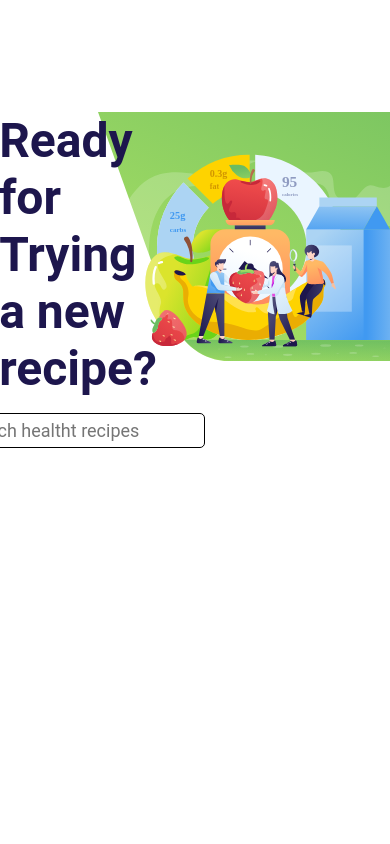
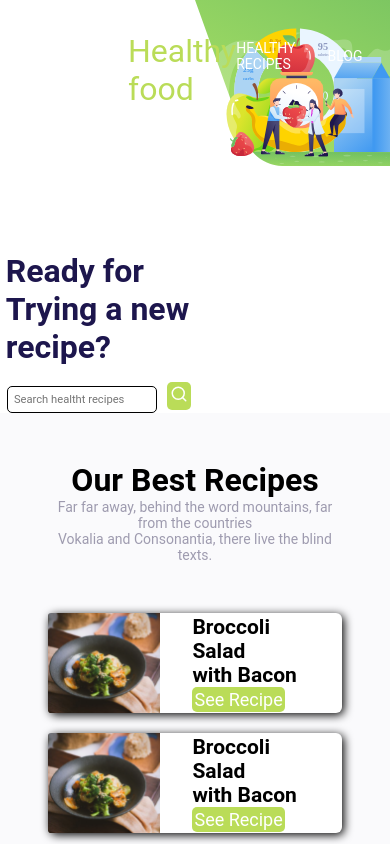
Before and after one commit to gustavolopesv3/GCB-Frontend, a React (Create React App) app: page / in a window 390 px wide. Shown: the top 844 px of the page. Built offline with nearby package versions, Linux system fonts and the light colour scheme.

Commit message:
responsive 425px

```diff
--- a/src/components/CardBlog/styles.ts
+++ b/src/components/CardBlog/styles.ts
@@ -27,4 +27,10 @@ export const Card = styled.div`
       font-size: 1rem;
     }
   }
+  @media screen and (max-width: 425px) {
+    width: 180px;
+    h3 {
+      font-size: 1rem;
+    }
+  }
 `;
--- a/src/components/Header/styles.ts
+++ b/src/components/Header/styles.ts
@@ -35,6 +35,5 @@ export const Nav = styled.nav`
     }
   }
   @media only screen and (max-width: 767px) {
-    display: none;
   }
 `;
--- a/src/pages/Home/styles.ts
+++ b/src/pages/Home/styles.ts
@@ -52,6 +52,28 @@ export const SectionBanner = styled.section`
       }
       button {
         margin-left: 10px;
+      }
+    }
+  }
+
+  @media screen and (max-width: 425px) {
+    background-size: 50%;
+    height: 100%;
+    .search {
+      width: 50%;
+      h1 {
+        font-size: 2rem;
+      }
+      .searchContent {
+        margin-left: 0.2rem;
+        input {
+          width: 150px;
+          font-size: 0.7rem;
+        }
+        button {
+          margin-left: 10px;
+          padding: 0.2rem;
+        }
       }
     }
   }
@@ -230,6 +252,21 @@ export const MenberShip = styled.section`
       }
     }
   }
+  @media screen and (max-width: 425px) {
+    .joinMember {
+      h1 {
+        margin-left: 30px;
+        font-size: 1.1rem;
+      }
+    }
+    .searchContent {
+      input {
+        margin-left: 40px;
+        width: 150px;
+        font-size: 0.7rem;
+      }
+    }
+  }
 `;
 
 export const Footer = styled.footer`
```
